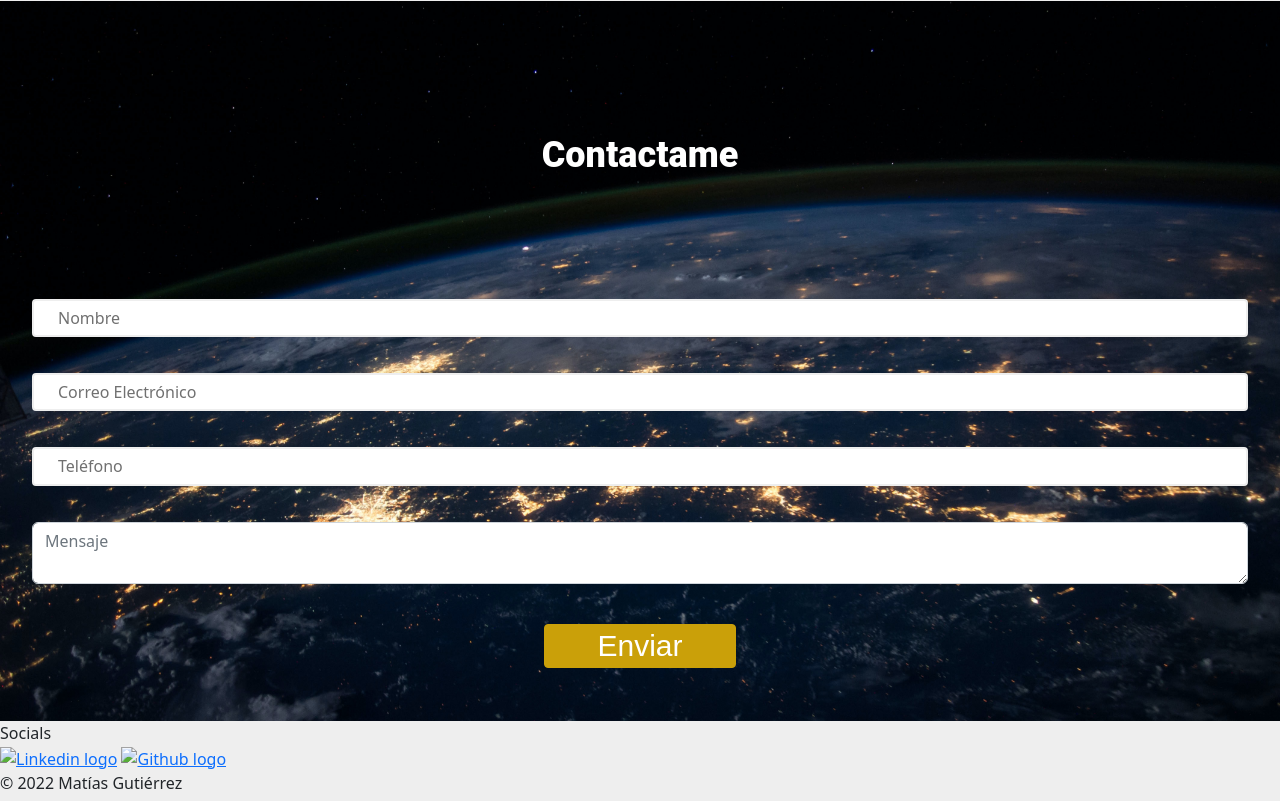
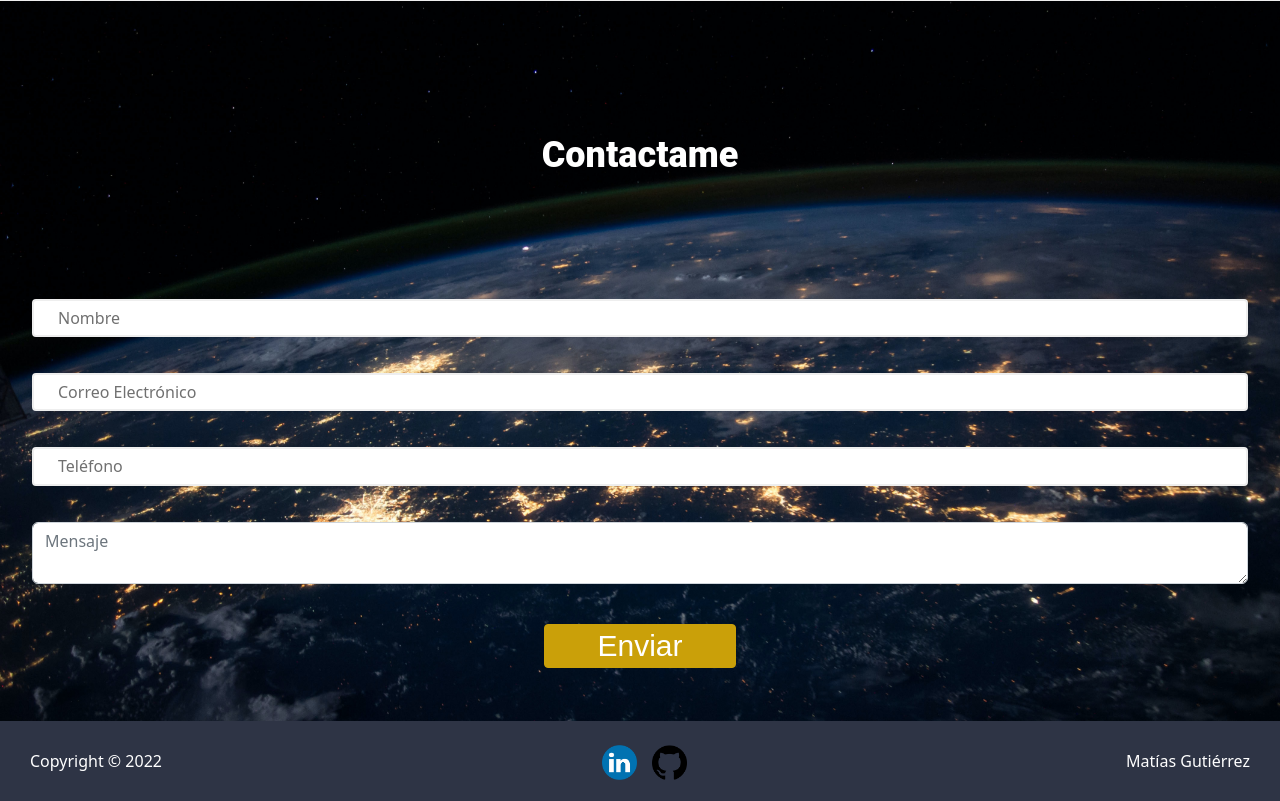
Before and after one commit to lapr0311/matiasGuti.github.io.luis.pena, a plain HTML site: page index.html in a window 1280 px wide. Shown: the part 2591-3392 px from the top of the page. Drawn offline with nearby package versions, Linux system fonts and the light colour scheme.

Commit message:
Finish style of the page

```diff
--- a/assets/css/styles.css
+++ b/assets/css/styles.css
@@ -310,6 +310,27 @@ html, body {
   margin-top: 20px;
 }
 
+/* ------------ Footer ------------ */
+
+footer {
+  background-color: #2E3445;
+  width: 100%;
+  padding: 0px 30px;
+  color: #fff;
+  display: flex;
+  justify-content: space-between;
+  gap: 40px;
+  line-height: 80px;
+}
+
+footer .socials {
+  display: flex;
+  gap: 15px;
+}
+
+footer img {
+  width: 35px;
+}
 
 /* ------------ Responsive design ------------ */
 @media only screen and (max-width: 1175px) {
@@ -326,6 +347,10 @@ html, body {
 }
 
 @media only screen and (max-width: 570px) {
+  .introduction {
+    height: auto;
+  }
+
   .introduction img {
     margin-top: 200px;
     width: 40vw;
@@ -343,7 +368,7 @@ html, body {
   }
 
   .proyects {
-    margin-top: 40px;
+    padding-top: 70px;
     height: auto;
   }
 
--- a/index.html
+++ b/index.html
@@ -197,12 +197,12 @@
     </section>
 
     <footer>
-        <div class="footer-text">Socials</div>
+        <div class="footer-text">Copyright © 2022</div>
         <div class="socials">
-            <a href="#linkeding"><img src="#logolinkedin" alt="Linkedin logo"></a>
-            <a href="#Github"><img src="#logoGithub" alt="Github logo"></a>
+            <a href="https://www.linkedin.com/in/gutimatias/" target="_blank" rel="noopener noreferrer"><img src="./assets/img/linkedin-logo.png" alt="Linkedin logo"></a>
+            <a href="https://github.com/matiasGuti" target="_blank" rel="noopener noreferrer"><img src="./assets/img/github-logo.png" alt="Github logo"></a>
         </div>
-        <div class="copyright">© 2022 Matías Gutiérrez</div>
+        <div class="copyright">Matías Gutiérrez</div>
     </footer>
 
 </body>
```
Also changed, not shown: assets/img/github-logo.png (added), assets/img/linkedin-logo.png (added).
